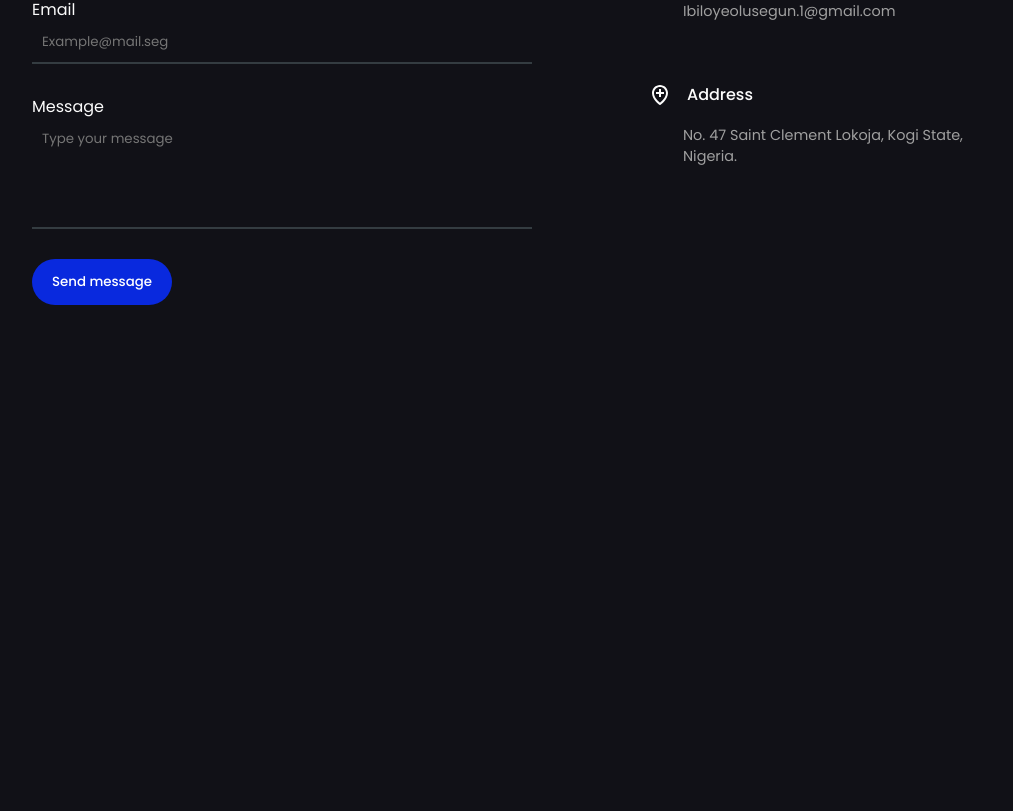
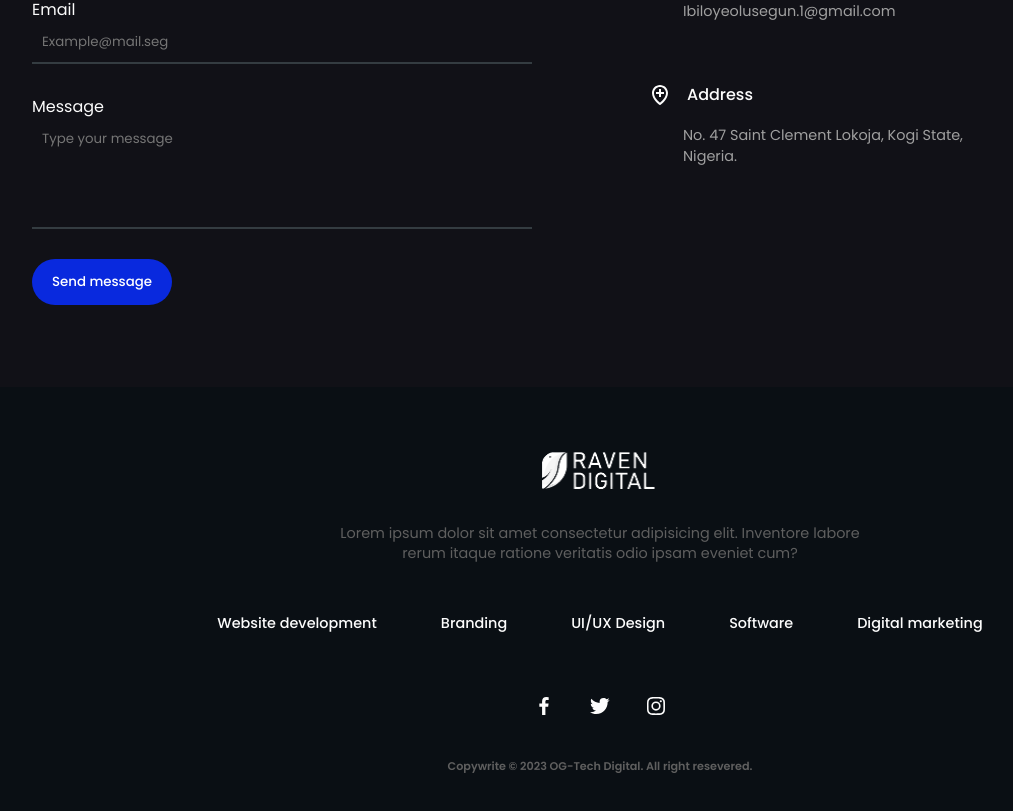
Before and after one commit to ibiloyeolusegun1/Seg-web-agency, a React (Create React App) app: page / in a window 1280 px wide. Shown: the part 5081-5892 px from the top of the page, without its empty margins (40-1053 px from the left). Before the commit the page ends 5458 px from the top, so only its background shows below. Built offline with nearby package versions, Linux system fonts and the light colour scheme.

Commit message:
Added Footer file and updated App.js

```diff
--- a/src/App.js
+++ b/src/App.js
@@ -10,6 +10,7 @@ import Testimonial from "./components/Testimonial/Testimonial";
 import Blog from "./components/Blog/Blog";
 import Contact from "./components/Contact/Contact";
 import ContactForm from "./components/ContactForm/ContactForm";
+import Footer from "./components/Footer/Footer";
 
 function App() {
   return (
@@ -22,6 +23,7 @@ function App() {
       <Blog/>
       <Contact/>
       <ContactForm/>
+      <Footer/>
     </div>
   );
 }
--- /dev/null
+++ b/src/components/Footer/Footer.css
@@ -0,0 +1,69 @@
+.footer{
+    background-color: #0a0f14;
+    margin-top: 50px;
+}
+.footer .footer-container{
+    max-width: 1200px;
+    margin: 0 auto;
+}
+.footer .footer-container .footer-content{
+    display: flex;
+    align-items: center;
+    justify-content: center;
+    flex-direction: column;
+    padding: 30px 0;
+}
+.footer .footer-container .footer-content .Txt{
+    text-align: center;
+    width: 550px;
+    margin: 30px 0;
+    color: #5f5f5f;
+    font-size: .9rem;
+    font-weight: 400;
+    line-height: 20px;
+}
+.footer .footer-container .footer-content .brand{
+    display: flex;
+    align-items: center;
+    justify-content: center;
+    margin: 20px 0;
+    flex-wrap: wrap;
+    gap: 4rem;
+}
+.footer .footer-container .footer-content .brand h3{
+    color: #fcfcfc;
+    font-size: .9rem;
+    font-weight: 500;
+    text-align: center;
+}
+.footer .footer-container .footer-content .icon{
+    font-size: 1.5rem;
+    color: #fcfcfc;
+    display: flex;
+    justify-content: space-between;
+    gap: 2rem;
+    margin-top: 40px;
+}
+.footer .footer-container .footer-content p{
+    text-align: center;
+    color: #5f5f5f;
+    font-size: .7rem;
+    font-weight: 600;
+    margin-top: 40px;
+    margin-bottom: -20px;
+}
+
+@media(max-width: 600px){
+    .footer .footer-container .footer-content .Txt{
+        width: 100%;
+    }
+    .footer .footer-container .footer-content .brand{
+        flex-wrap: wrap;
+        gap: 1rem;
+    }
+}
+@media(max-width: 400px){
+    .footer .footer-container .footer-content .brand{
+       flex-direction: column;
+    }
+}
--- /dev/null
+++ b/src/components/Footer/Footer.jsx
@@ -0,0 +1,31 @@
+import React from 'react';
+import "./Footer.css";
+import { BiLogoFacebook, BiLogoTwitter, BiLogoInstagram } from 'react-icons/bi';
+
+const Footer = () => {
+  return (
+    <section className="footer">
+        <div className="footer-container padding inner-w">
+            <div className="footer-content">
+                <img src="./logo.png" alt="" width={120}/>
+                <p className='Txt'>Lorem ipsum dolor sit amet consectetur adipisicing elit. Inventore labore rerum itaque ratione veritatis odio ipsam eveniet cum?</p>
+                <div className="brand">
+                    <h3>Website development</h3>
+                    <h3>Branding</h3>
+                    <h3>UI/UX Design</h3>
+                    <h3>Software</h3>
+                    <h3>Digital marketing</h3>
+                </div>
+                <div className="icon">
+                    <BiLogoFacebook/>
+                    <BiLogoTwitter/>
+                    <BiLogoInstagram/>
+                </div>
+                <p>Copywrite &copy; 2023 OG-Tech Digital. All right resevered.</p>
+            </div>
+        </div>
+    </section>
+  )
+}
+
+export default Footer
```
